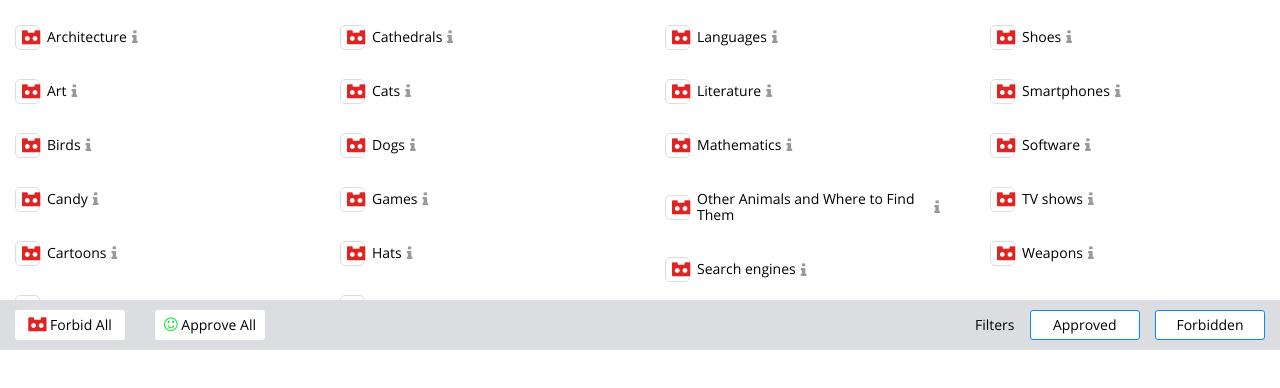
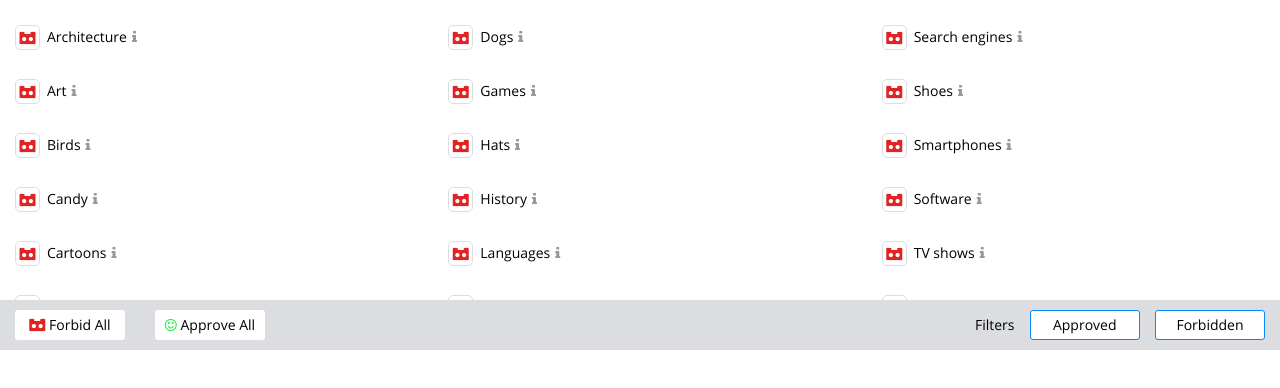
Before and after one commit to Asya-Mikhailova/react-test-task, a React (Create React App) app: page / in a window 1280 px wide. Shown: the top 388 px of the page. Built offline with nearby package versions, Linux system fonts and the light colour scheme; data requests are answered from the project's data file.

Commit message:
fix: align category status-icon

```diff
--- a/src/components/Button.scss
+++ b/src/components/Button.scss
@@ -6,6 +6,19 @@
   border-radius: 3px;
   width: 110px;
   height: 30px;
+}
+
+.btn,
+.btn:active {
+  outline: none;
+}
+
+.btn:focus {
+  border: 1px solid $color-text;
+}
+
+.btn.btn-border:focus {
+  border: 1px solid $color-text;
 }
 
 .btn.btn-border {
@@ -19,29 +32,14 @@
   border: solid 1px $color-text;
 }
 
-.btn.status-btn {
-  width: 25px;
-  height: 25px;
-  background-color: $color-primary;
-  border: 1px solid $color-accent;
-  border-radius: 5px;
-  margin-right: 7px;
-  display: inline-block;
-  text-align: center;
-}
-
-.btn.status-btn i {
-  margin-right: 6px;
-}
-
 /*FONT AWESOME*/
 
 .fa-simplybuilt {
-  font-size: 16px;
+  font-size: 14px;
   color: $color-red;
 }
 
 .fa-smile-o {
-  font-size: 16px;
+  font-size: 14px;
   color: $color-green;
 }
--- a/src/components/CategoriesContainer.scss
+++ b/src/components/CategoriesContainer.scss
@@ -9,9 +9,8 @@
 /* CATEGORIES */
 
 .categories-container {
-  column-width: 250px;
+  column-width: 300px;
   column-gap: 40px;
-  text-align: left;
   margin: 10px;
 }
 
--- a/src/components/CategoryItem.js
+++ b/src/components/CategoryItem.js
@@ -13,19 +13,19 @@ export const CategoryItem = ({ category, key }) => {
   };
 
   return (
-    <div className='category' onClick={() => selectCategory(category.name)}>
-      <Button className='status-btn'>
+    <button className='category' onClick={() => selectCategory(category.name)}>
+      <div className='status-icon'>
         {category.isSelected ? (
           <i className='fa fa-smile-o' />
         ) : (
           <i className='fa fa-simplybuilt' />
         )}
-      </Button>
+      </div>
 
       <p key={key}>{category.name}</p>
       <i className='fa fa-info tooltip'>
         <span className='tooltiptext'>{category.description}</span>
       </i>
-    </div>
+    </button>
   );
 };
--- a/src/components/CategoryItem.scss
+++ b/src/components/CategoryItem.scss
@@ -3,9 +3,18 @@
 .category {
   display: inline-flex;
   width: 100%;
-  justify-content: flex-start;
+  //justify-content: flex-start;
   align-items: center;
   padding: 5px;
+  border: none;
+  background-color: $color-primary;
+  text-align: left;
+}
+
+.category,
+.category:active,
+.category:focus {
+  outline: none;
 }
 
 .category:hover {
@@ -14,19 +23,30 @@
 
 /*FONT AWESOME*/
 
-.status-btn.fa-simplybuilt {
-  font-size: 16px;
+.status-icon {
+  width: 25px;
+  height: 25px;
+  background-color: $color-primary;
+  border: 1px solid $color-accent;
+  border-radius: 5px;
+  margin-right: 7px;
+  text-align: center;
+  line-height: 23px;
+}
+
+.status-icon.fa-simplybuilt {
+  font-size: 14px;
   color: $color-red;
   margin-right: 5px;
 }
 
 .fa-smile-o {
-  font-size: 16px;
+  font-size: 14px;
   color: $color-green;
 }
 
 .fa-info {
-  font-size: 16px;
+  font-size: 14px;
   color: $color-grey;
   margin-left: 5px;
 }
@@ -49,7 +69,6 @@
   text-align: center;
   padding: 5px 0;
   border-radius: 6px;
-  font-family: 'Open Sans';
 
   /* Position the tooltip text - see examples below! */
   position: absolute;
```
